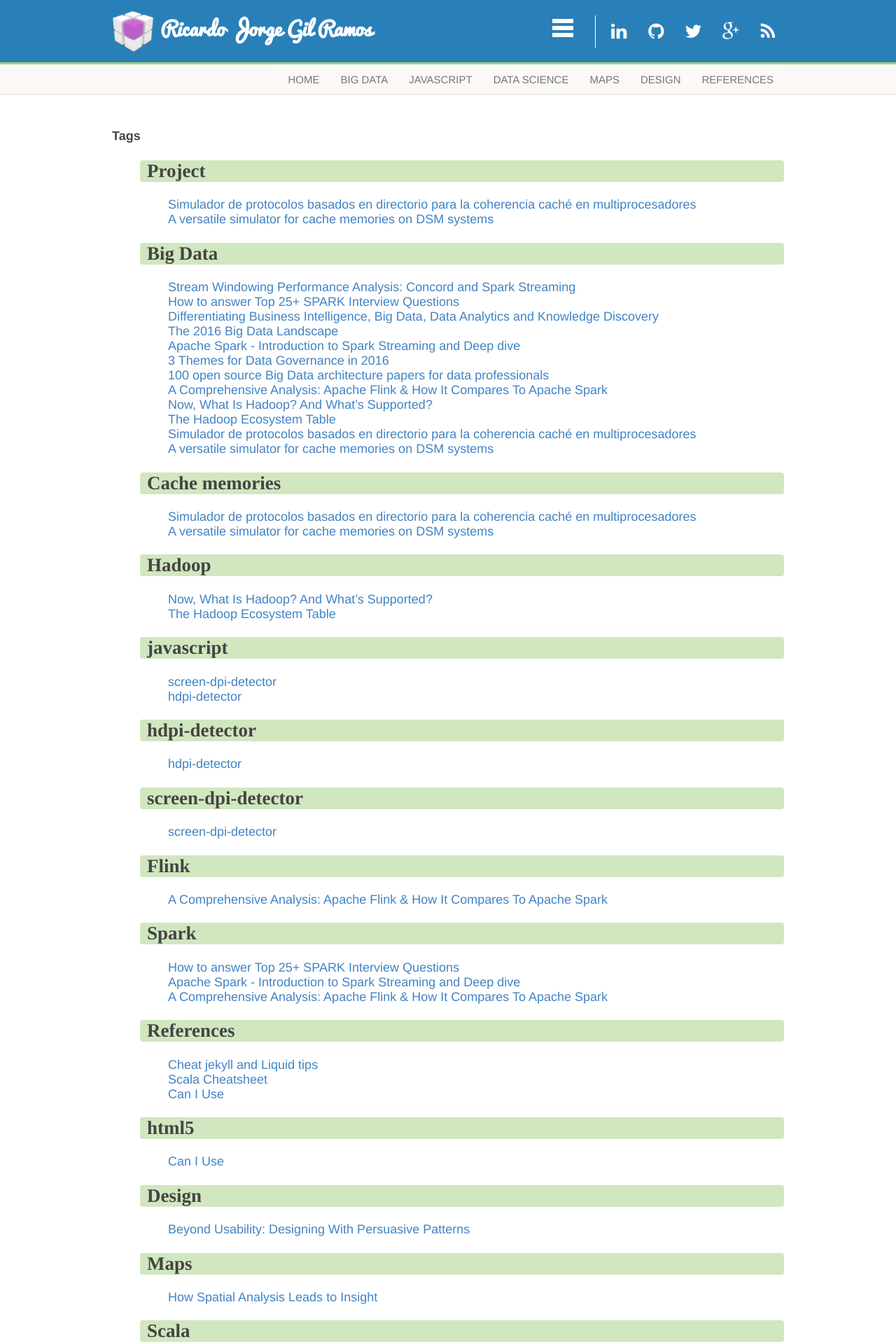
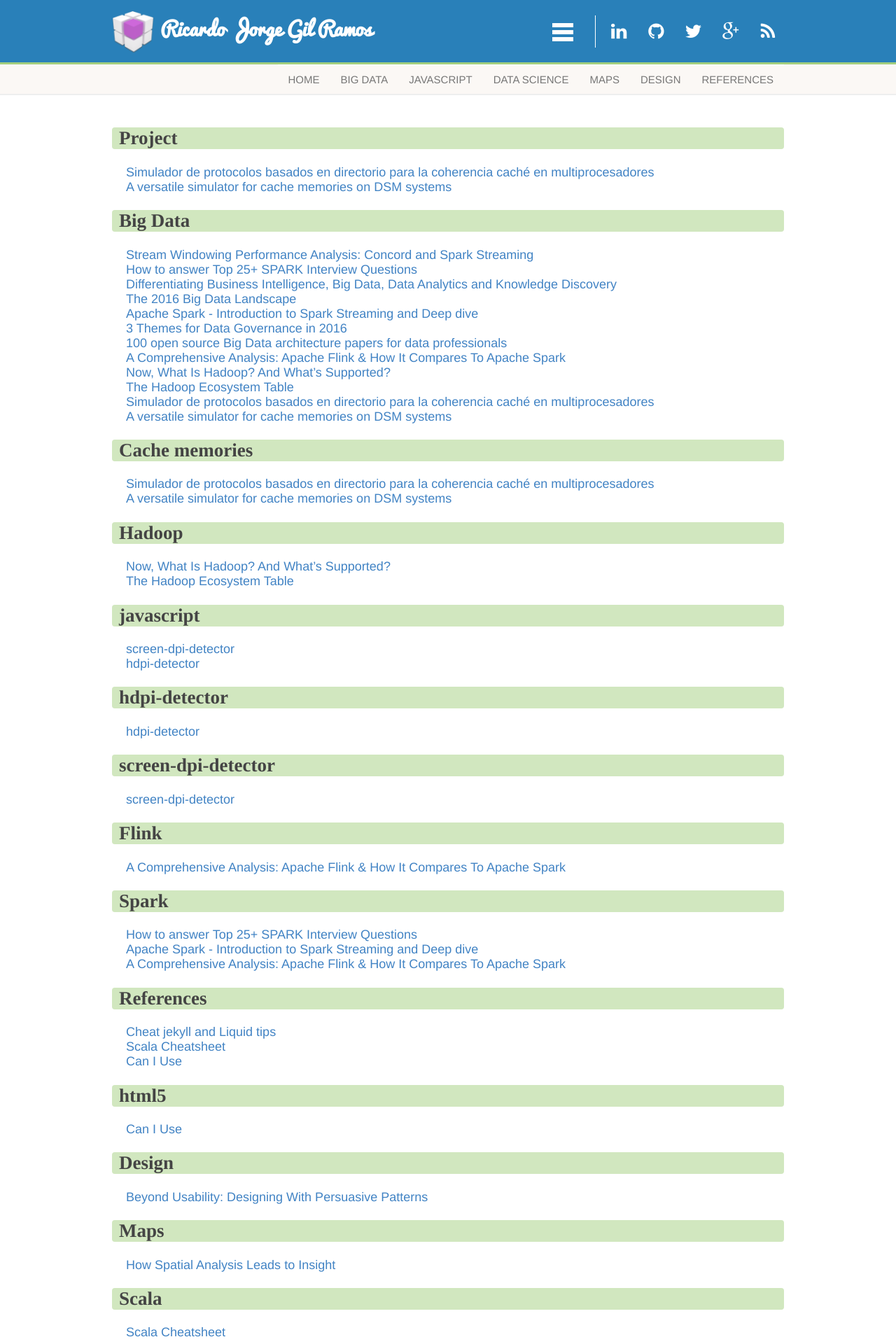
Before and after one commit to jorgegilramos/web, a Jekyll site: the page built from tags.md, in a window 1280 px wide. Shown: the top 1920 px of the page at 70% size. Built offline with Jekyll 4.4.1, drawn with Linux system fonts in a browser that asks for light colours; some web fonts are replaced.

Commit message:
Css changes

```diff
--- a/css/main.css
+++ b/css/main.css
@@ -76,7 +76,7 @@ a.profile-icon:hover {
   float:right;
   width: 40px;
   height: 36px;
-  margin: 6px;
+  margin:12px 6px 6px;
   position:relative;
   top: 0;
   left: 0;
@@ -893,7 +893,11 @@ hr {
 }
 
 .posts, .tags, .tag-posts {
-  list-style: outside none none;
+  list-style:outside none none;
+  padding-left:0px;
+}
+.tag-posts li {
+    padding-left:20px;
 }
 
 .blog-post {
--- a/tags.md
+++ b/tags.md
@@ -10,7 +10,6 @@ permalink: /tags/
   <div id="center-body" class="wrap">
     <div class="">
       <section class="content-tags">
-        <h1>Tags</h1>
         <ul class="tags">
           {% for tag in site.tags %}
           <li>
```
